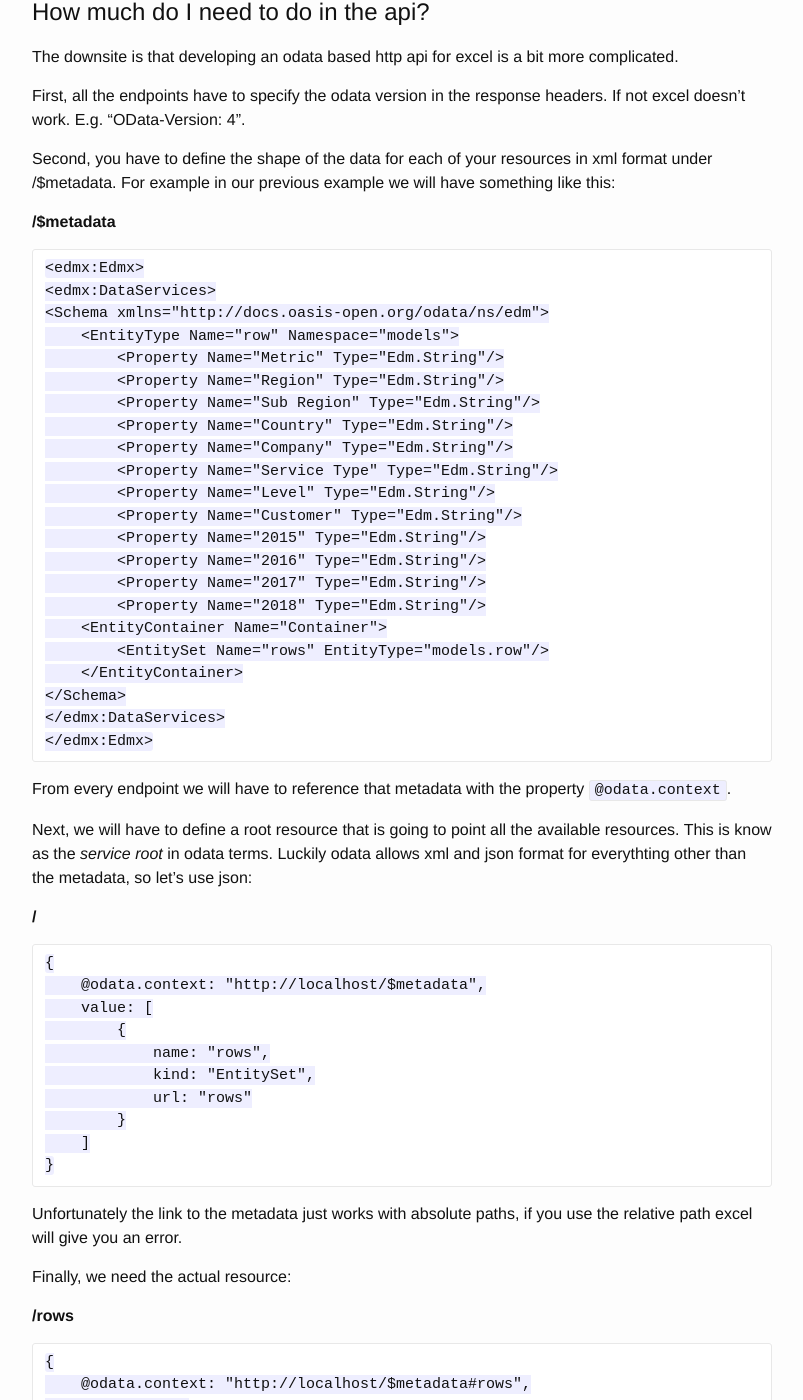
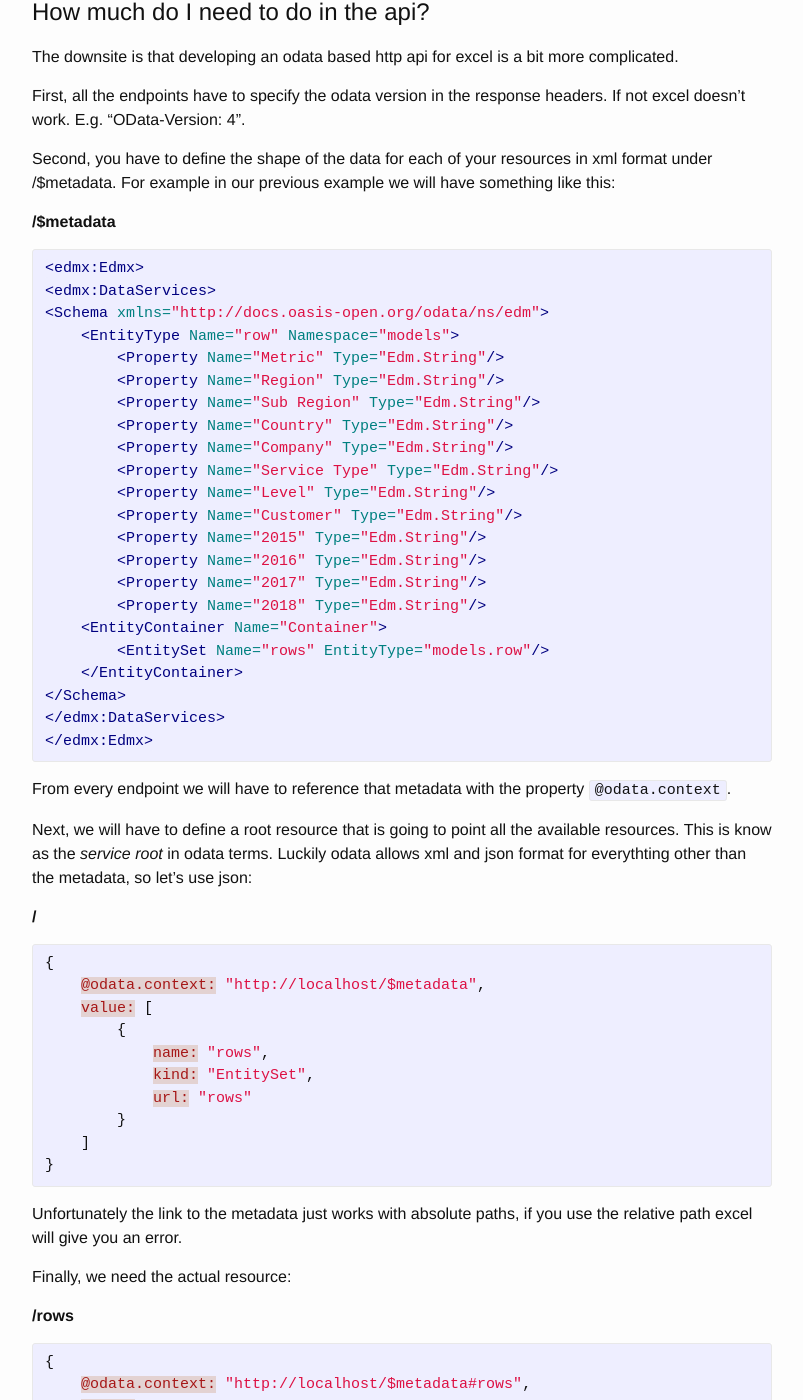
Before and after one commit to asierba/asierba.github.io, a Jekyll site: the page built from _posts/2017-02-24-consuming-http-api-from-excel.md, in a window 1280 px wide and 1400 px high, scrolled down 4800 px. Shown: the whole window, without its empty margins (238-1041 px from the left). Built offline with Jekyll 4.4.1, drawn with Linux system fonts in a browser that asks for light colours; comment, search, counter and statistics services are not loaded; some of the changed lines change nothing that is shown; some of the changed text lies outside the part shown.

Commit message:
Fix code highlightings and images for post "consuming http api from excel"

```diff
--- a/_posts/2017-02-24-consuming-http-api-from-excel.md
+++ b/_posts/2017-02-24-consuming-http-api-from-excel.md
@@ -70,7 +70,7 @@ Then you can just from excel point to that endpoint using [power query](https://
 
 To do that just open excel and go to *Data -> New Query -> From Other Sources -> From Web*. You will get a form with and input for the url. Specify the url of your endpoint and excel will fetch the data from it and come back with a list of records.
 
-![power query list of records]({{ site.url }}/assets/power-query-1.png)
+![power query list of records]({{site.baseurl}}/assets/power-query-1.png){: .center-image }
 
 Now you have to convert this to a table click the *To Table* icon.
 After that click in the expand icon to get all the properties of the elements in your json (I recommend deselecting *Use original column names as prefix*).
@@ -79,7 +79,7 @@ Finally if you click the icon "Close & Load" that table will be copied into your
 
 You should get a table similar to this:
 
-![power query table]({{ site.url }}/assets/power-query-2.png)
+![power query table]({{site.baseurl}}/assets/power-query-2.png){: .center-image }
 
 *By the way, I am using excel 2016. I'm not sure if this works with earlier versions.*
 
@@ -120,11 +120,11 @@ This endpoint uses version 4  of OData, which is the latest at the moment.
 
 Excel will recognise all the resources available and it will give you the option to convert any of them to a table.
 
-![power query odata setup]({{ site.url }}/assets/power-query-odata-1.png)
+![power query odata setup]({{site.baseurl}}/assets/power-query-odata-1.png){: .center-image }
 
 Once you pick one and click *Load* it will be in your spreadsheet.
 
-![power query odata table]({{ site.url }}/assets/power-query-odata-2.png)
+![power query odata table]({{site.baseurl}}/assets/power-query-odata-2.png){: .center-image }
 
 From now on everything is the same as before. You can filter, sort, create pivot tables, customise your query.. in esence is power query, so you should get the same capabilities.
 
@@ -134,7 +134,7 @@ If you go to edit the query and filter one of the columns excel will use an odat
 
 So for example if we edit the query and filter the column *LastName* for *Bright*.
 
-![power query odata filtering]({{ site.url }}/assets/power-query-odata-3.png)
+![power query odata filtering]({{site.baseurl}}/assets/power-query-odata-3.png){: .center-image }
 
 This is what it gets fired to the backend each time we refresh the view:
 
@@ -153,7 +153,8 @@ First, all the endpoints have to specify the odata version in the response heade
 Second, you have to define the shape of the data for each of your resources in xml format under /$metadata. For example in our previous example we will have something like this:
 
 **/$metadata**
-~~~
+
+{% highlight xml %}
 <edmx:Edmx>
 <edmx:DataServices>
 <Schema xmlns="http://docs.oasis-open.org/odata/ns/edm">
@@ -176,14 +177,14 @@ Second, you have to define the shape of the data for each of your resources in x
 </Schema>
 </edmx:DataServices>
 </edmx:Edmx>
-~~~
+{% endhighlight %}
 
 From every endpoint we will have to reference that metadata with the property `@odata.context`.
 
 Next, we will have to define a root resource that is going to point all the available resources. This is know as the *service root* in odata terms. Luckily odata allows xml and json format for everythting other than the metadata, so let's use json:
 
 **/**
-~~~
+{% highlight json %}
 {
     @odata.context: "http://localhost/$metadata",
     value: [
@@ -194,14 +195,14 @@ Next, we will have to define a root resource that is going to point all the avai
         }
     ]
 }
-~~~
+{% endhighlight %}
 Unfortunately the link to the metadata just works with absolute paths, if you use the relative path excel will give you an error.
 
 Finally, we need the actual resource:
 
 **/rows**
 
-~~~
+{% highlight json %}
 {
     @odata.context: "http://localhost/$metadata#rows",
     value: [
@@ -230,7 +231,7 @@ Finally, we need the actual resource:
         ]
 }
 
-~~~
+{% endhighlight %}
 We append the resource name at the end of the link to the metadata with the '#' sing.
 
 The actual data goes into `value`, there is nothing special about it.
```
Also changed, not shown: assets/power-query-1.png (renamed from assets/power-query-1.PNG), assets/power-query-2.png (renamed from assets/power-query-2.PNG).
